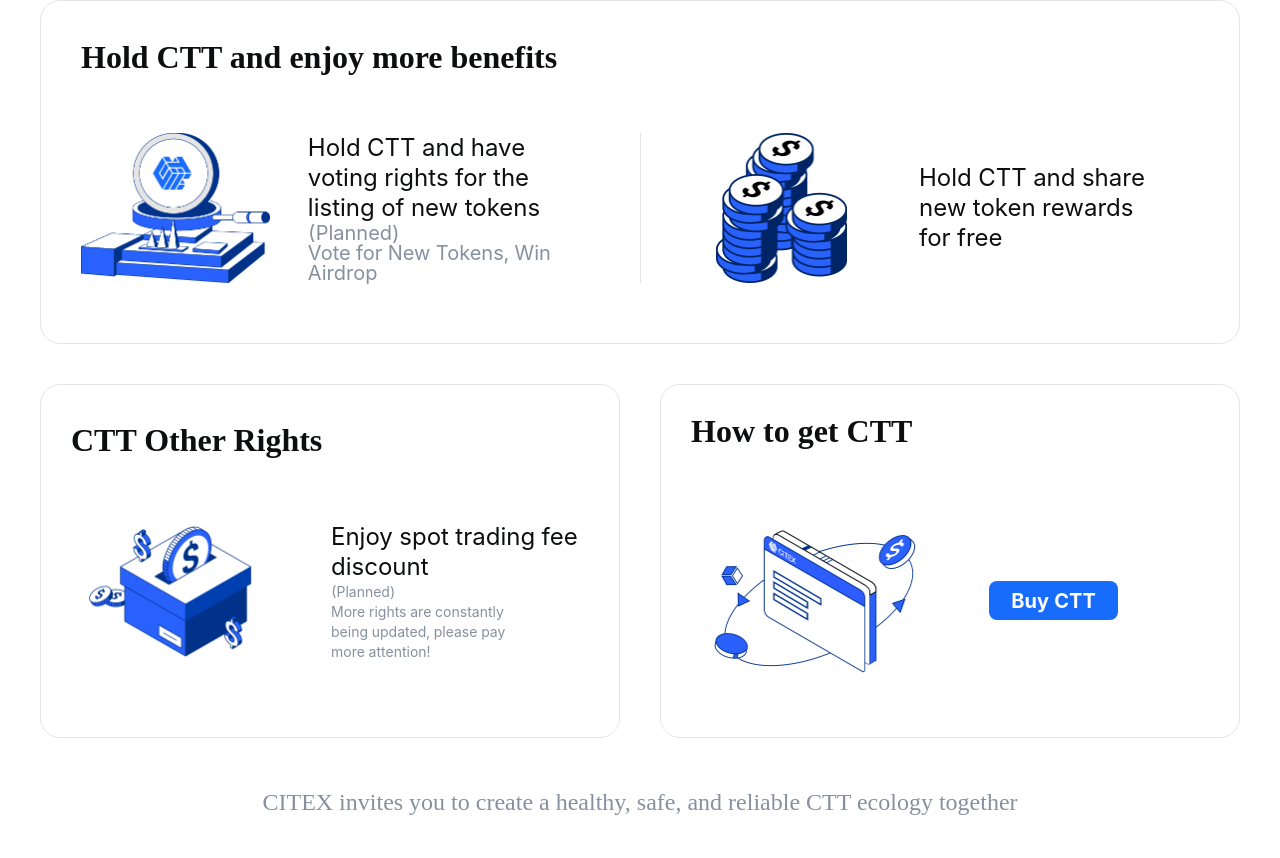
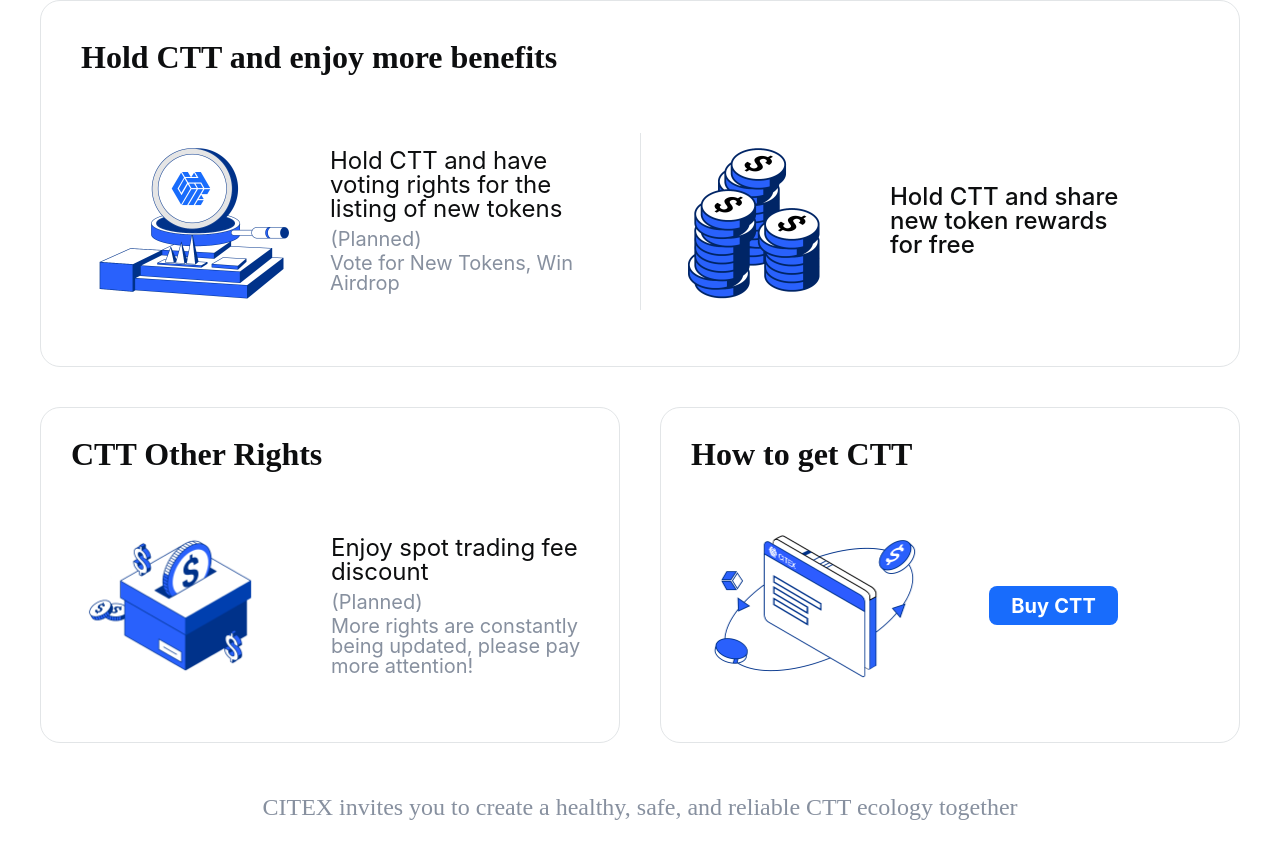
Before and after one commit to ltydhr07/cct, a React (Create React App) app: page / in a window 1280 px wide. Shown: the part 1290-2148 px from the top of the page. Built offline with nearby package versions, Linux system fonts and the light colour scheme.

Commit message:
部分样式处理

```diff
--- a/src/pages/HomePage.jsx
+++ b/src/pages/HomePage.jsx
@@ -87,7 +87,7 @@
           <div className="mt-2 sm:mt-4 sm:text-[20px] text-[14px]">
             {t('header.subtitle')}
           </div>
-          <div className="mt-5 sm:mt-8 w-[160px] sm:w-[129px] h-[48px] sm:h-[39px] sm:text-xl text-[14px] font-bold bg-[#186CFC] text-white rounded-lg  flex items-center justify-center" onClick={() => toGetLink()}>{t('button.getIt')}</div>
+          <div className="hidden sm:flex items-center justify-center mt-5 sm:mt-8 w-[160px] sm:w-[129px] h-[48px] sm:h-[39px] sm:text-xl text-[14px] font-bold bg-[#186CFC] text-white rounded-lg" onClick={() => toGetLink()}>{t('button.getIt')}</div>
         </div>
         <img className="w-[248px] sm:w-[456px] sm:ml-[150px] mt-2 sm:mt-0" src={bannerRImg} />
       </div>
@@ -145,45 +145,47 @@
       </div>
       <div className="card p-[20px] mt-5 sm:mt-10 sm:p-[40px] s3">
         <div className="title text-[18px] sm:text-[32px]">{t('handleTable.title')}</div>
-        <div className="box-wrap flex flex-wrap w-full sm:mt-[60px] mt-4 mb-[20px] text-left">
+        <div className="box-wrap flex flex-wrap w-full sm:mt-[60px] mt-4 sm:mb-[16px] text-left">
           <div className="box-item flex flex-col-reverse  sm:flex-row sm:w-1/2 w-full sm:pr-[55px]">
-            <img className="w-[189px] h-[150px] sm:mr-[38px] mx-auto mt-6 sm:mt-0" src={img1} />
-            <div className="flex flex-col items-start justify-center ">
-              <div className="text-base sm:text-[24px] leading-tight text-[#0D0E0F]">{t('handleTable.d1')}</div>
-              <div className="text-sm sm:text-[20px] text-[#87909F]">{t('handleTable.planning')}</div>
-              <div className="text-sm sm:text-[20px] text-[#87909F]">{t('handleTable.d3')}</div>
+            <img className="w-[165px] sm:w-[225px] mx-auto sm:ml-0 sm:mr-[24px] mt-6 sm:mt-0" src={img1} alt="" />
+            <div className="flex flex-col items-start justify-center">
+              <div className="text-sm sm:text-[24px] leading-none text-[#0D0E0F]">{t('handleTable.d1')}</div>
+              <div className="mt-2 text-xs sm:text-[20px] leading-none text-[#87909F]">{t('handleTable.planning')}</div>
+              <div className="mt-1 text-xs sm:text-[20px] leading-none text-[#87909F]">{t('handleTable.d3')}</div>
             </div>
           </div>
           <div className="box-item flex flex-col-reverse sm:flex-row sm:w-1/2 w-full border-[#E2E5E7] border-t sm:border-t-0 sm:border-l mt-8 sm:mt-0 pt-6 sm:pt-0">
-            <img className="pl-[75px] w-[206px] h-[150px] mr-[72px]" src={img2} />
+            <img className="w-[165px] sm:w-[225px] mx-auto sm:ml-0 sm:mr-[24px] mt-6 sm:mt-0" src={img2} alt="" />
             <div className="flex flex-col items-start sm:justify-center justify-start">
-              <div className="w-full sm:w-[243px] text-base sm:text-[24px] leading-tight text-[#0D0E0F]">{t('handleTable.d4')}</div>
+              <div className="w-full sm:w-[243px] text-sm sm:text-[24px] leading-none font-medium text-[#0D0E0F]">{t('handleTable.d4')}</div>
             </div>
           </div>
         </div>
       </div>
       <div className="s4 grid grid-cols-1 sm:grid-cols-2 gap-[20px] sm:gap-[40px] mt-5 sm:mt-10">
-        <div className="card p-[20px] sm:p-[30px]">
+        <div className="card p-[24px] sm:p-[30px] sm:pb-0">
           <div className="title text-[18px] sm:text-[32px]">{t('handleTable.otherTitle')}</div>
-          <div className="flex sm:flex-row flex-col-reverse sm:items-center items-start mt-8 sm:mt-0 w-full h-auto sm:h-[272px]">
+          <div className="sm:hidden w-full h-px my-[20px] sm:my-[30px] bg-[#E2E5E7]"></div>
+          <div className="flex sm:flex-row flex-col-reverse sm:items-center items-start w-full h-auto sm:h-[272px]">
             <img className="w-[249px] sm:w-[220px] mx-auto mt-4 sm:mt-0 sm:ml-0 sm:mr-[40px]" src={img3} />
             <div className="flex flex-col items-start sm:justify-center justify-start">
-              <div className="text-base sm:text-[24px] leading-tight text-[#0D0E0F]">{t('handleTable.od1')}</div>
-              <div className="text-sm text-[20px] text-[#87909F]">{t('handleTable.planning')}</div>
-              <div className="text-sm text-[20px] w-full sm:w-[205px] text-[#87909F]">{t('handleTable.od2')}</div>
+              <div className="text-sm sm:text-[24px] leading-none text-[#0D0E0F]">{t('handleTable.od1')}</div>
+              <div className="mt-2 text-xs sm:text-[20px] leading-none text-[#87909F]">{t('handleTable.planning')}</div>
+              <div className="mt-1 text-xs sm:text-[20px] leading-none text-[#87909F]">{t('handleTable.od2')}</div>
             </div>
           </div>
         </div>
-        <div className="card p-[20px] sm:p-[30px]">
-          <div className="title text-[18px] sm:text-[32px] mb-[18px]">{t('handleTable.howTitle')}</div>
+        <div className="card p-[24px] sm:p-[30px] sm:pb-0">
+          <div className="title text-[18px] sm:text-[32px]">{t('handleTable.howTitle')}</div>
           <div className="flex sm:flex-row flex-col-reverse sm:items-center w-full sm:h-[272px]">
-            <img className="w-[248px] h-[180px] mx-auto mt-11 sm:mt-0 sm:ml-0 sm:mr-[50px]" src={img4} />
-            <div className="w-[160px] sm:w-[129px] h-[48px] sm:h-[39px] sm:text-xl text-[14px] font-bold bg-[#186CFC] text-white rounded-lg  flex items-center justify-center" onClick={() => toGetLink()}>{t('button.getIt')}</div>
+            <img className="w-[168px] sm:w-[248px] mx-auto mt-[30px] sm:mt-0 sm:ml-0 sm:mr-[50px]" src={img4} />
+            <div className="inline sm:hidden mt-3 text-xs leading-none text-[#87909F]">{t('handleTable.hd1')}</div>
+            <div className="hidden sm:flex items-center justify-center w-[160px] sm:w-[129px] h-[48px] sm:h-[39px] sm:text-xl text-[14px] font-bold bg-[#186CFC] text-white rounded-lg" onClick={() => toGetLink()}>{t('button.getIt')}</div>
           </div>
         </div>
       </div>
       <div className="bottom-tips ">
-        <span className="inline-block w-[280px] sm:w-full text-sm  sm:text-2xl break-words text-center">{t('end.title')}</span>
+        <span className="inline-block w-[280px] sm:w-full text-xs  sm:text-2xl break-words text-center">{t('end.title')}</span>
       </div>
     </StyledWapper>
   );
@@ -313,7 +315,6 @@
       max-width: 1200px;
       .card {
         width: unset;
-        padding-bottom: 0;
       }
     }
     .bottom-tips {
--- a/src/utils/i18n.js
+++ b/src/utils/i18n.js
@@ -51,6 +51,7 @@
                     od2:"More rights are constantly being updated, please pay more attention!",
                     od3:"Please pay more attention!",
                     howTitle:"How to get CTT",
+                    hd1: 'Go to trade CTT/USDT pair'
                 },
                 end:{
                     title:"CITEX invites you to create a healthy, safe, and reliable CTT ecology together",
@@ -96,6 +97,7 @@
                     od2:"更多权益持续更新中,请持续关注！",
                     od3:"请持续关注！",
                     howTitle:"如何获得CTT",
+                    hd1: '前往CTT/USDT交易对交易'
                 },
                 end:{
                     title:"CITEX邀您与我们一起共创健康、安全、可靠的 CTT生态",
```
Also changed, not shown: src/assets/images/img1.png, src/assets/images/img2.png.
